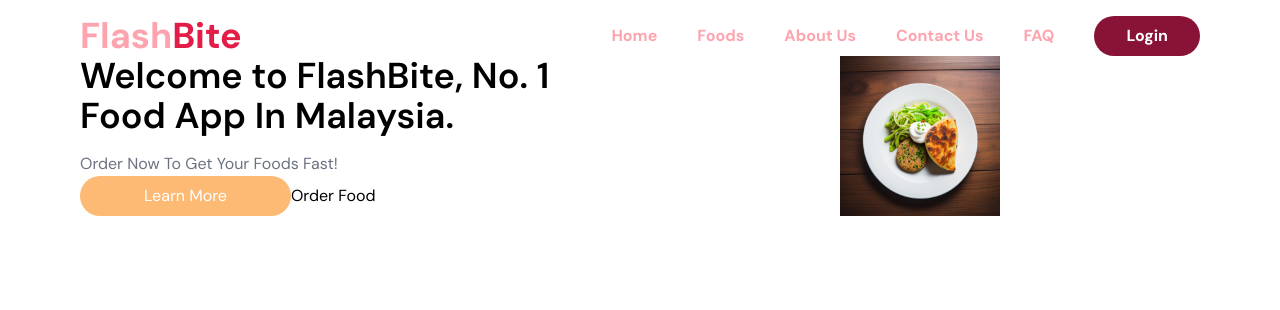
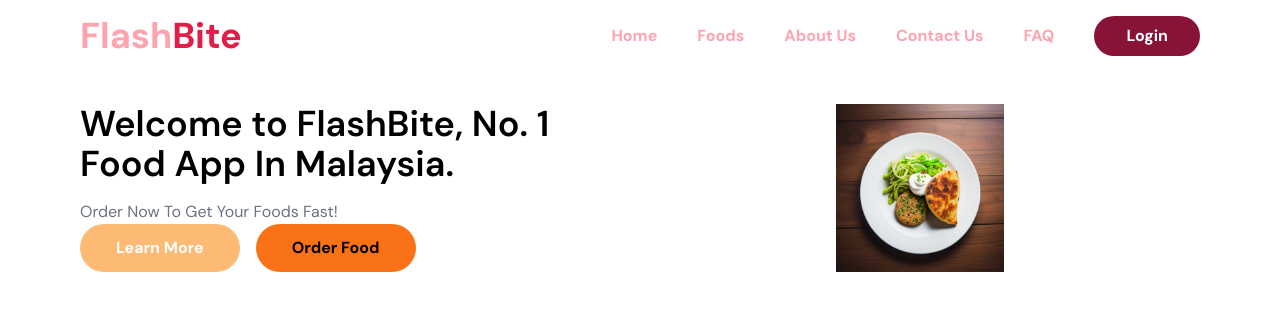
Before and after one commit to TheDaniel3131/FlashBite, a Next.js app: page / in a window 1280 px wide. Shown: the top 310 px of the page. Built offline with nearby package versions, Linux system fonts and the light colour scheme.

Commit message:
some light adjustments

```diff
--- a/src/app/components/hero.js
+++ b/src/app/components/hero.js
@@ -3,13 +3,13 @@ import Image from "next/image";
 export default function Hero(){
     return(
         <>
-            <section className="grid grid-cols-2">
+            <section className="grid grid-cols-2 mt-12">
                 <div>
                     <h1 className="text-4xl font-semibold">Welcome to FlashBite, No. 1 Food App In Malaysia.</h1>
                     <p className="mt-4 text-gray-500">Order Now To Get Your Foods Fast!</p>
-                        <div>
-                            <button className=" bg-orange-300 px-16 py-2 text-white rounded-full">Learn More</button>
-                            <button className="rounded-full">Order Food</button>
+                        <div className="flex gap-4">
+                            <button className=" bg-orange-300 px-9 py-3 text-white font-bold rounded-full">Learn More</button>
+                            <button className="bg-orange-500 font-bold px-9 py-3 rounded-full">Order Food</button>
                         </div>
                 </div>
 
```
